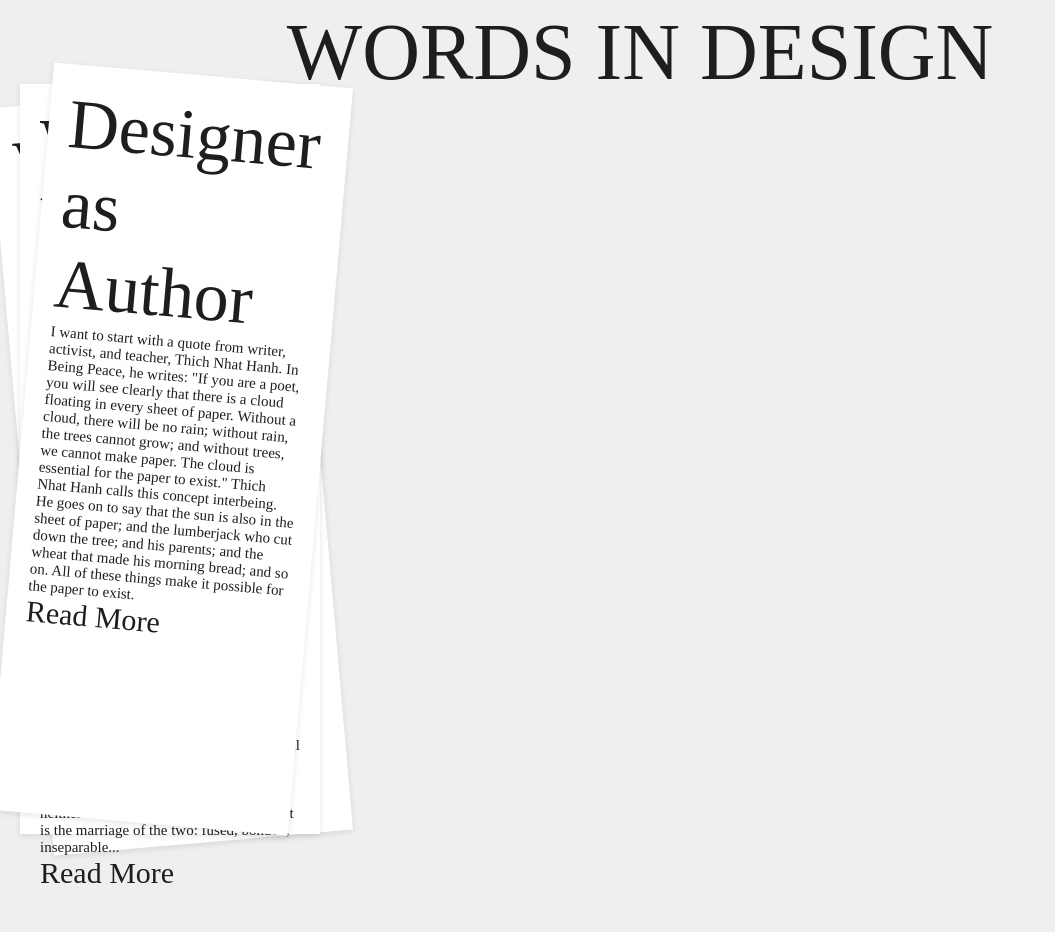
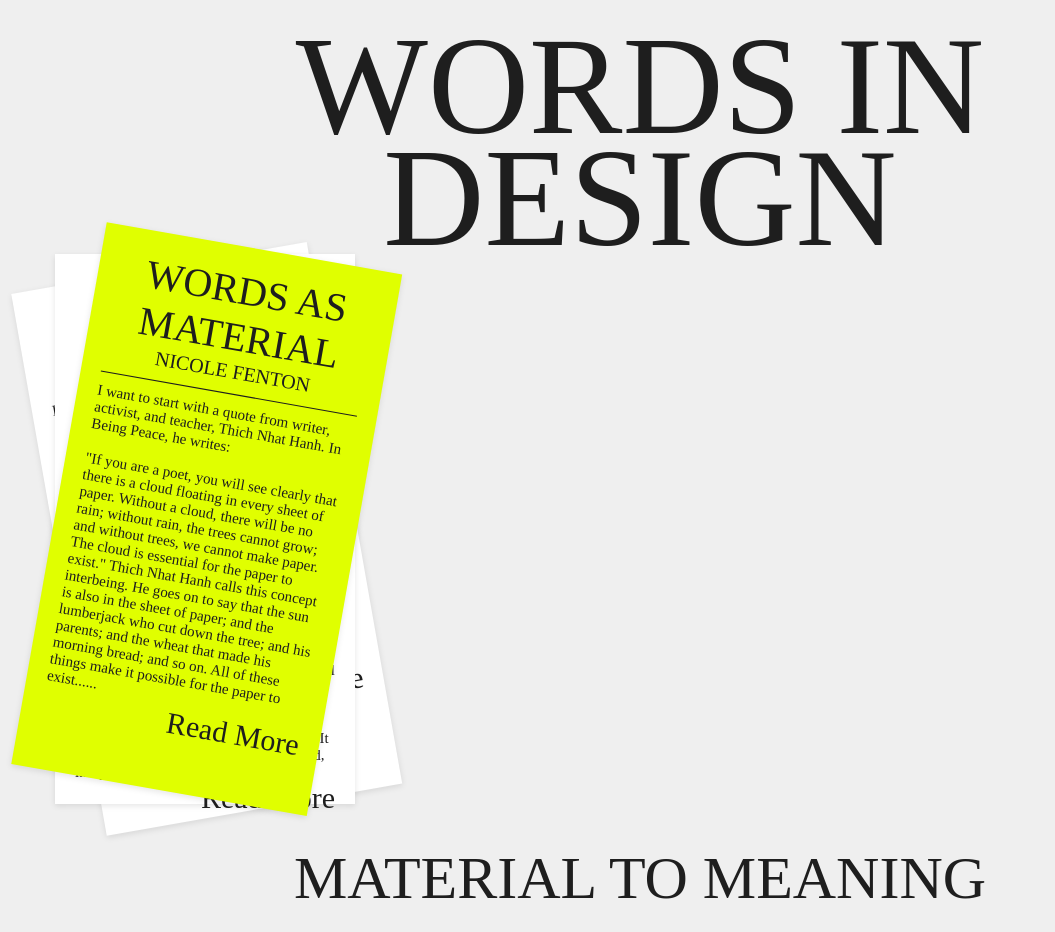
Before and after one commit to iirischang/binding, a plain HTML site: page index.html in a window 1280 px wide. Shown: the whole page, without its empty margins (0-1055 px from the left). Before the commit the page ends 890 px from the top, so only its background shows below. Drawn offline with Linux system fonts and the light colour scheme; a web font is replaced by a local one.

Commit message:
fixing cards

```diff
--- a/index.html
+++ b/index.html
@@ -14,12 +14,12 @@
 	<body>
 		<h1>Words in Design</h1>
 	<div class="overlap-cards">
-	<!-- Article 1 -->
+	<!-- Article 3 -->
 			<div class="card card-1">
 				<h2 class="card-title">Words as Material</h2>
-					<p class="card-text">I want to start with a quote from writer, activist, and teacher, Thich Nhat Hanh. In Being Peace, he writes:
-					"If you are a poet, you will see clearly that there is a cloud floating in every sheet of paper. Without a cloud, there will be no rain; without rain, the trees cannot grow; and without trees, we cannot make paper. The cloud is essential for the paper to exist."
-					Thich Nhat Hanh calls this concept interbeing. He goes on to say that the sun is also in the sheet of paper; and the lumberjack who cut down the tree; and his parents; and the wheat that made his morning bread; and so on. All of these things make it possible for the paper to exist.
+					<p class="card-text">I want to start with a quote from writer, activist, and teacher, Thich Nhat Hanh. In Being Peace, he writes:</p><br>
+					<p class="card-text">"If you are a poet, you will see clearly that there is a cloud floating in every sheet of paper. Without a cloud, there will be no rain; without rain, the trees cannot grow; and without trees, we cannot make paper. The cloud is essential for the paper to exist."
+					Thich Nhat Hanh calls this concept interbeing. He goes on to say that the sun is also in the sheet of paper; and the lumberjack who cut down the tree; and his parents; and the wheat that made his morning bread; and so on. All of these things make it possible for the paper to exist......
 					</p>
 				<a href="article-name/" class="read-more">Read More</a>
 			</div>
@@ -30,16 +30,17 @@
 			</p>
 		<a href="article-name/" class="read-more">Read More</a>
 	</div>
-	<!-- Article 3 -->
+	<!-- Article 1 -->
 	<div class="card card-3">
-		<h2 class="card-title">Designer as Author</h2>
-			<p class="card-text">I want to start with a quote from writer, activist, and teacher, Thich Nhat Hanh. In Being Peace, he writes:
-			"If you are a poet, you will see clearly that there is a cloud floating in every sheet of paper. Without a cloud, there will be no rain; without rain, the trees cannot grow; and without trees, we cannot make paper. The cloud is essential for the paper to exist."
-			Thich Nhat Hanh calls this concept interbeing. He goes on to say that the sun is also in the sheet of paper; and the lumberjack who cut down the tree; and his parents; and the wheat that made his morning bread; and so on. All of these things make it possible for the paper to exist.
-			</p>
+		<h2 class="card-title">Words as Material</h2>
+			<h3>Nicole Fenton</h3>
+					<p class="card-text">I want to start with a quote from writer, activist, and teacher, Thich Nhat Hanh. In Being Peace, he writes:</p><br>
+					<p class="card-text">"If you are a poet, you will see clearly that there is a cloud floating in every sheet of paper. Without a cloud, there will be no rain; without rain, the trees cannot grow; and without trees, we cannot make paper. The cloud is essential for the paper to exist."
+					Thich Nhat Hanh calls this concept interbeing. He goes on to say that the sun is also in the sheet of paper; and the lumberjack who cut down the tree; and his parents; and the wheat that made his morning bread; and so on. All of these things make it possible for the paper to exist......
+				</p>
 		<a href="article-name/" class="read-more">Read More</a>
 	</div>
-
 		</div>
+	<h1 class="footer">Material to Meaning</h1>
 	</body>
 </html>
--- a/landing.css
+++ b/landing.css
@@ -1,11 +1,13 @@
 
 body{
-	margin: 20px;
+	margin: 30px;
 	background-color: #efefef;
+	justify-content: center;
+	align-items: center;
 }
 
 h1{
-	font-size: 80px;
+	font-size: 140px;
 	font-family: 'mencken-std-head-compress';
 	text-transform: uppercase;
 	text-align: center;
@@ -15,9 +17,10 @@ h1{
 }
 
 .overlap-cards {
+	padding-left: 50px;
 	position: relative;
 	width: 300px;
-	height: 750px;
+	height: 550px;
 	display: flex;
 	justify-content: center;
 	align-items: center;
@@ -34,8 +37,19 @@ h1{
 	transition: transform 0.3 ease, box-shadow 0.3s ease, z-index 0.3s;
 }
 
+h3{
+	font-size: 20px;
+	font-family: 'mencken-std-head-compress';
+	text-transform: uppercase;
+	text-align: center;
+	color:#1E1E1E;
+	border-bottom: 1px solid #1E1E1E;
+	margin-bottom: 10px;
+	padding-bottom: 10px;
+}
+
 .card-1 {
-	transform: rotate(-5deg) translateY(10px);
+	transform: rotate(-10deg) translateY(10px);
 	z-index: 1;
 }
 
@@ -45,12 +59,15 @@ h1{
 }
 
 .card-3{
-	transform: rotate(5deg) translateY(-10px);
+	background-color: #e0ff00;
+	transform: rotate(10deg) translateY(-10px);
 	z-index: 3;
 }
 
 .card-title{
-	font-size: 70px;
+	text-transform: uppercase;
+	text-align: center;
+	font-size: 40px;
 	font-family: 'mencken-std-head-compress';
 	color: #1E1E1E;
 }
@@ -66,11 +83,13 @@ h1{
 	display: inline-block;
 	font-size: 30px;
 	color: #1E1E1E;
+	display: block;
 	text-align: right;
 }
 
 .read-more:hover {
-	color: aquamarine;
+	background-color: #1E1E1E;
+	color: #e0ff00;
 }
 
 .card:hover {
@@ -78,3 +97,14 @@ h1{
     z-index: 10;
     box-shadow: 0 4px 12px rgba(0, 0, 0, 0.15);
 }
+
+.footer {
+	font-size: 60px;
+	font-family: 'mencken-std-head-compress';
+	text-transform: uppercase;
+	text-align: center;
+	color:#1E1E1E;
+	padding: 0;
+	line-height: 0.8;
+	padding-top: 50px;
+}
```
